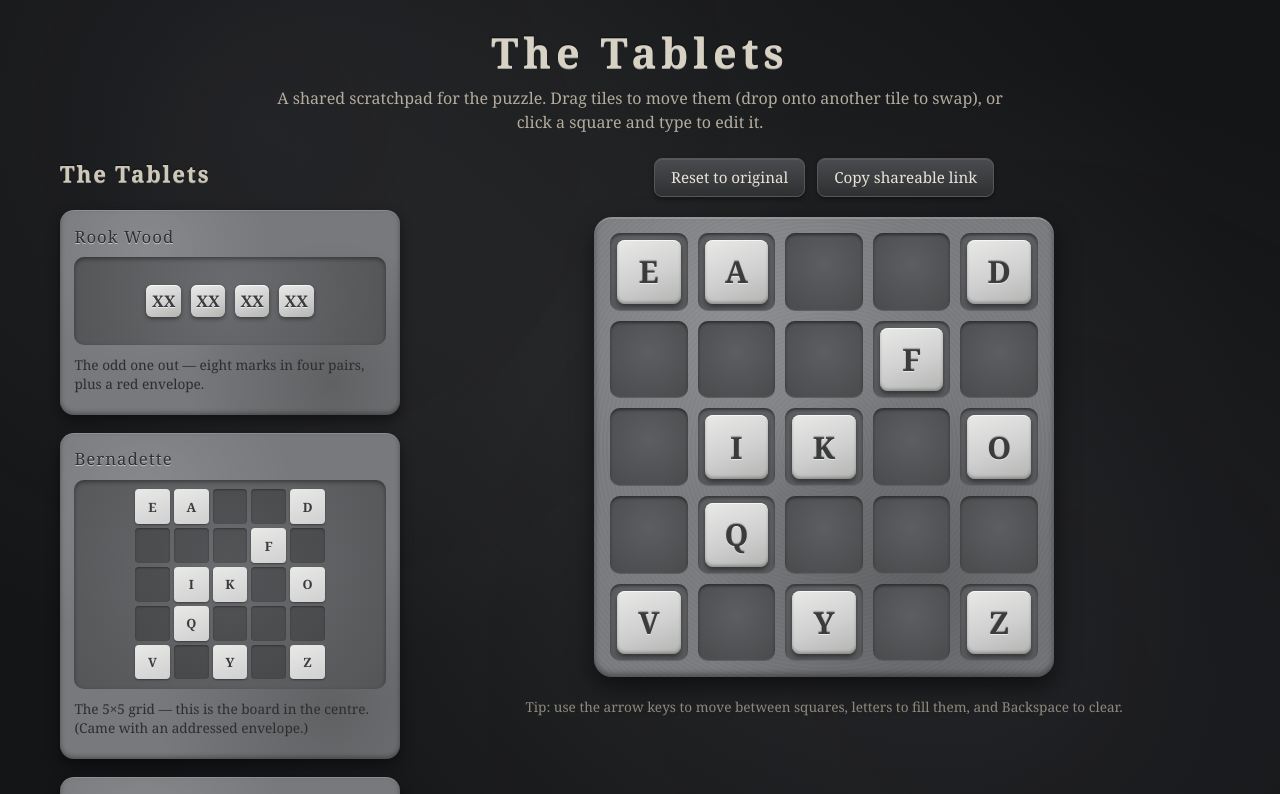
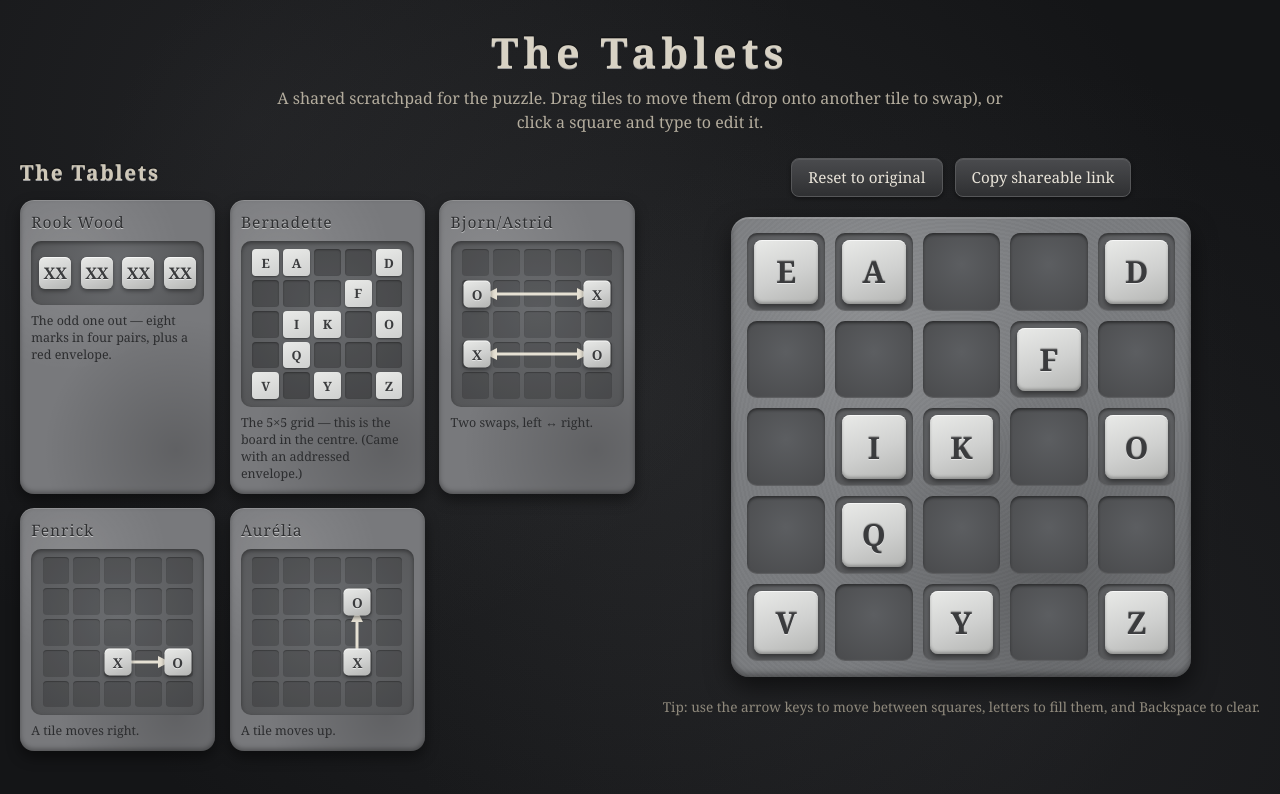
Before and after one commit to mutantflea/dnd-puzzle-site, a React (Vite) app: page / in a window 1280 px wide. Shown: the top 794 px of the page. Built offline with nearby package versions, Linux system fonts and the light colour scheme.

Commit message:
fixed grid, clues scroll

```diff
--- a/src/styles/App.module.css
+++ b/src/styles/App.module.css
@@ -1,5 +1,5 @@
 .app {
-  max-width: 1200px;
+  max-width: 1400px;
   margin: 0 auto;
   padding: 1.5rem 1.25rem 3rem;
 }
@@ -27,7 +27,9 @@
 
 .layout {
   display: grid;
-  grid-template-columns: minmax(260px, 340px) 1fr;
+  /* clues take the flexible space and wrap into columns; the board is a
+     fixed-width column pinned on the right. */
+  grid-template-columns: minmax(0, 1fr) auto;
   gap: 1.75rem;
   align-items: start;
 }
@@ -41,6 +43,10 @@
   flex-direction: column;
   align-items: center;
   gap: 1.25rem;
+  /* keep the grid in view while the clues scroll beside it */
+  position: sticky;
+  top: 1rem;
+  align-self: start;
 }
 
 .toolbar {
@@ -83,4 +89,8 @@
   .sidebar {
     order: 2;
   }
+  /* on a narrow screen the board goes on top and shouldn't stick */
+  .board {
+    position: static;
+  }
 }
--- a/src/styles/ClueTablet.module.css
+++ b/src/styles/ClueTablet.module.css
@@ -1,12 +1,16 @@
 .clues {
-  display: flex;
-  flex-direction: column;
-  gap: 1.1rem;
+  /* wrap tablets into as many columns as fit; grows sideways as clues are
+     added rather than only pushing the page down. */
+  display: grid;
+  grid-template-columns: repeat(auto-fill, minmax(190px, 1fr));
+  gap: 0.9rem;
+  align-content: start;
 }
 
 .cluesHeading {
-  margin: 0 0 0.25rem;
-  font-size: 1.4rem;
+  grid-column: 1 / -1;
+  margin: 0;
+  font-size: 1.3rem;
   letter-spacing: 0.08em;
   color: #cfc8b8;
   text-shadow: 0 1px 0 var(--carve-hi), 0 -1px 1px var(--carve-lo);
@@ -15,7 +19,7 @@
 /* Stone-tablet card */
 .tablet {
   margin: 0;
-  padding: 0.9rem;
+  padding: 0.7rem;
   border-radius: 14px;
   background-color: #78797c;
   background-image:
@@ -28,19 +32,19 @@
 }
 
 .name {
-  font-size: 1.05rem;
+  font-size: 0.98rem;
   letter-spacing: 0.06em;
   color: #2f3032;
   text-shadow: 0 1px 0 var(--carve-hi);
-  margin-bottom: 0.6rem;
+  margin-bottom: 0.5rem;
 }
 
 .face {
   display: flex;
   align-items: center;
   justify-content: center;
-  min-height: 88px;
-  padding: 0.6rem;
+  min-height: 64px;
+  padding: 0.5rem;
   border-radius: 10px;
   background: radial-gradient(circle at 50% 40%, #6a6c6f, #545557);
   box-shadow: 0 2px 4px rgba(0, 0, 0, 0.4) inset;
@@ -95,9 +99,9 @@
 }
 
 .note {
-  margin: 0.6rem 0 0.5rem;
-  font-size: 0.85rem;
-  line-height: 1.4;
+  margin: 0.5rem 0 0;
+  font-size: 0.78rem;
+  line-height: 1.35;
   color: #2c2d2f;
 }
 
@@ -107,7 +111,7 @@
   grid-template-columns: repeat(5, 1fr);
   gap: 4px;
   width: 100%;
-  max-width: 190px;
+  max-width: 150px;
   margin: 0 auto;
 }
 
@@ -141,7 +145,7 @@
   grid-template-columns: repeat(5, 1fr);
   gap: 4px;
   width: 100%;
-  max-width: 190px;
+  max-width: 150px;
   aspect-ratio: 1 / 1;
   margin: 0 auto;
 }
```
